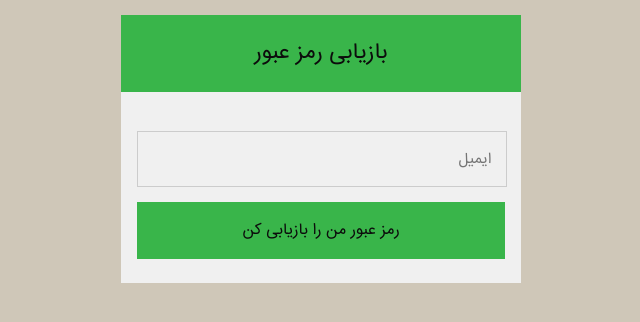
After one commit to yazdanimehdi/dining, a Django app: page /password_reset/ in a window 1280 px wide. The commit adds this page. Shown: the top 322 px of the page, without its empty margins (319-959 px from the left). Run offline with Django 3.2, Linux system fonts and the light colour scheme.

Commit message:
اضافه کردن ریست پسورد به سامانه!

```diff
--- /dev/null
+++ b/dining/static/css/style_reset_password.css
@@ -0,0 +1,99 @@
+@import url(https://fonts.googleapis.com/css?family=Open+Sans:300,400,700);
+/* css class for the login generated errors */
+@font-face {
+    font-family: 'iransans';
+    font-style: normal;
+    font-weight: 300;
+    src: url("font-awesome/fonts/iran_sans_web.ttf");
+}
+
+* {
+    background: #cfc7b8;
+}
+
+.input {
+    background: #F0F0F0;
+}
+
+.profilepress-reset-status {
+    width: 400px;
+    text-align: center;
+    background-color: #cfc7b8;
+    color: #0C0C0C;
+    border: medium none;
+    border-radius: 4px;
+    font-size: 17px;
+    font-weight: normal;
+    line-height: 1.4;
+    padding: 8px 5px;
+    margin: auto;
+}
+
+.memo-reset-success {
+    width: 400px;
+    text-align: center;
+    background-color: #2ecc71;
+    color: #0C0C0C;
+    border: medium none;
+    border-radius: 4px;
+    font-size: 17px;
+    font-weight: normal;
+    line-height: 1.4;
+    padding: 8px 5px;
+    margin: auto;
+}
+
+#sc-password {
+    background: #f0f0f0;
+    width: 400px;
+    margin: 0 auto;
+    margin-top: 8px;
+    margin-bottom: 2%;
+    transition: opacity 1s;
+    -webkit-transition: opacity 1s;
+}
+
+#sc-password h1 {
+    background: #39b54a;
+    padding: 20px 0;
+    font-family: iransans;
+    font-size: 140%;
+    font-weight: 300;
+    text-align: center;
+    color: #0C0C0C;
+}
+
+div#sc-password .sc-container {
+    background: #f0f0f0;
+    padding: 6% 4%;
+}
+
+div#sc-password input[type="email"],
+div#sc-password input[type="text"],
+div#sc-password input[type="password"] {
+    width: 92%;
+    background: #fff;
+    margin-bottom: 4%;
+    border: 1px solid #ccc;
+    padding: 4%;
+    font-family: 'iransans', sans-serif;
+    font-size: 95%;
+    color: #555;
+}
+
+div#sc-password input[type="submit"] {
+    width: 100%;
+    background: #39b54a;
+    border: 0;
+    padding: 4%;
+    font-family: 'iransans', sans-serif;
+    font-size: 100%;
+    color: #0C0C0C;
+    cursor: pointer;
+    transition: background .3s;
+    -webkit-transition: background .3s;
+}
+
+div#sc-password input[type="submit"]:hover {
+    background: #39b54a;
+}
--- a/dining/views/__init__.py
+++ b/dining/views/__init__.py
@@ -5,6 +5,7 @@ from .dashboard import dashboard
 from .index import home, contact_us
 from .login import login
 from .logout import logout_view
+from .password_reset import CustomReset, CustomResetDone, CustomResetConfirm, CustomResetComplete
 from .payment import payment
 from .prefer_dashboard import prefer_food_dashboard
 from .prefer_food import prefer_food
--- a/dining/views/dashboard.py
+++ b/dining/views/dashboard.py
@@ -9,4 +9,4 @@ def dashboard(request):
         a = Coins.objects.filter(user=request.user, active=True).count()
         return render(request, 'dining/templates/dashboard.html', {'username': u.username, 'coin': a})
     else:
-        redirect("/login")
+        return redirect("/login")
--- /dev/null
+++ b/dining/views/password_reset.py
@@ -0,0 +1,17 @@
+from django.contrib.auth import views
+
+
+class CustomReset(views.PasswordResetView):
+    template_name = 'dining/templates/reset_password.html'
+
+
+class CustomResetDone(views.PasswordResetDoneView):
+    template_name = 'dining/templates/password_reset_done.html'
+
+
+class CustomResetComplete(views.PasswordResetCompleteView):
+    template_name = 'dining/templates/password_reset_complete.html'
+
+
+class CustomResetConfirm(views.PasswordResetConfirmView):
+    template_name = 'dining/templates/password_reset_confirm.html'
--- a/reserve_site/settings.py
+++ b/reserve_site/settings.py
@@ -124,3 +124,7 @@ USE_TZ = True
 
 STATIC_URL = '/static/'
 AUTH_USER_MODEL = 'dining.CustomUser'
+EMAIL_BACKEND = 'django.core.mail.backends.console.EmailBackend'
+LOGIN_REDIRECT_URL = "/dashboard"
+AUTH_PROFILE_MODULE = 'dining.dashboard'
+LOGIN_URL = '/login'
--- a/reserve_site/urls.py
+++ b/reserve_site/urls.py
@@ -17,7 +17,8 @@ from django.contrib import admin
 from django.urls import path
 
 from dining.views import signup, login, home, userdiningdata_wizard, logout_view, contact_us, prefer_food, dashboard, \
-    payment, prefer_food_dashboard, change_info, change_info_dining, change_days
+    payment, prefer_food_dashboard, change_info, change_info_dining, change_days, CustomReset, CustomResetDone, \
+    CustomResetConfirm, CustomResetComplete
 
 urlpatterns = [
     path('admin/', admin.site.urls),
@@ -33,5 +34,12 @@ urlpatterns = [
     path('prefered_food/change/', prefer_food_dashboard),
     path('changeinfo/', change_info),
     path('change_dining_info/', change_info_dining),
-    path('change_days/', change_days)
+    path('change_days/', change_days),
+    path('password_reset/', CustomReset.as_view(), name='password_reset'),
+    path('password_reset/done/', CustomResetDone.as_view(), name='password_reset_done'),
+    path('reset/<uidb64>/<token>/', CustomResetConfirm.as_view(), name='password_reset_confirm'),
+    path('reset/done/', CustomResetComplete.as_view(), name='password_reset_complete'),
+
 ]
+
+# , {'template_name': 'dining/templates/reset_password.html'
--- /dev/null
+++ b/templates/dining/templates/reset_password.html
@@ -0,0 +1,33 @@
+<!DOCTYPE html>
+<html lang="en">
+
+<head>
+    <meta charset="UTF-8">
+    <title>بازیابی رمز عبور</title>
+
+
+    {% load static %}
+    <link rel="stylesheet" href="{% static 'css/style_reset_password.css' %}">
+
+
+</head>
+
+<body>
+
+<div id="sc-password">
+    <h1>بازیابی رمز عبور</h1>
+    <div class="sc-container" style="background: #F0F0F0;">
+        <form style="background: #F0F0F0;" method="POST">
+            {% csrf_token %}
+            <input style="background: #F0F0F0; direction: rtl;" type="email" name="email" maxlength="254" required
+                   id="id_email" placeholder="ایمیل"/>
+            <input type="submit" value="رمز عبور من را بازیابی کن"/>
+        </form>
+    </div>
+</div>
+<script src="{% static 'vendor/jquery/jquery.min.js' %}"></script>
+
+
+</body>
+
+</html>
```
Also changed, not shown: dining/static/css/password_reset_message_style.css (added, +10 -0 lines), templates/dining/templates/login.html (+18 -7 lines), templates/dining/templates/password_reset_complete.html (added, +25 -0 lines), templates/dining/templates/password_reset_confirm.html (added, +76 -0 lines), templates/dining/templates/password_reset_done.html (added, +27 -0 lines).
